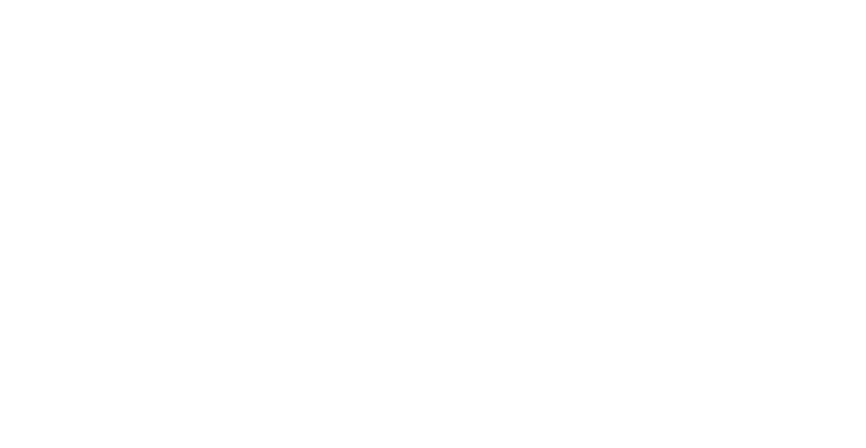
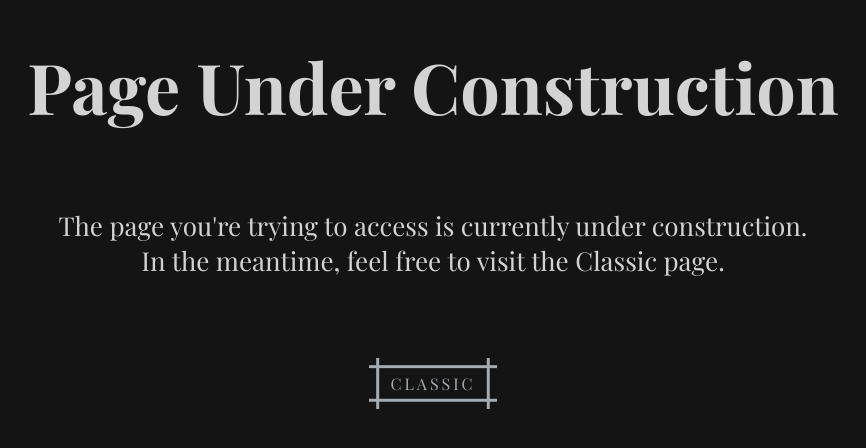
Before and after one commit to Trlaic/portfolio, a React (Vite) app: page /resume-animated in a window 1280 px wide. Before the commit this address had no page. Shown: the part 176-624 px from the top of the page, without its empty margins (207-1073 px from the left). Built offline with nearby package versions, Linux system fonts and the light colour scheme; a web font is replaced by a local one.

Commit message:
x17: Add UnderConstruction page

```diff
--- a/src/App.tsx
+++ b/src/App.tsx
@@ -1,6 +1,7 @@
 import { BrowserRouter, Route, Routes } from "react-router-dom"
 import React, { Suspense } from "react"
 import LoadingPage from "./pages/LoadingPage"
+import AnimatedPage from "./pages/AnimatedPage/AnimatedPage";
 
 const HomePage = React.lazy(() => import('./pages/HomePage'));
 const ClassicPage = React.lazy(() => import('./pages/ClassicPage/ClassicPage'));
@@ -12,6 +13,7 @@
         <Routes>
           <Route path="/" element={<HomePage />}/>
           <Route path="/resume" element={<ClassicPage />}/>
+          <Route path="resume-animated" element={<AnimatedPage />}/>
         </Routes>
       </Suspense>
       </BrowserRouter>
--- /dev/null
+++ b/src/pages/AnimatedPage/AnimatedPage.module.scss
@@ -0,0 +1,31 @@
+@import '../../variables.scss';
+
+.container {
+    height: 100vh;
+    width: 100vw;
+    display: flex;
+    background-color: $background-color;
+    justify-content: center;
+    align-items: center;
+    color: $color-gray-light;
+}
+
+.text {
+    display: flex;
+    flex-direction: column;
+    justify-content: center;
+    align-items: center;
+}
+
+.heading {
+    font-size: 7rem;
+    margin-bottom: 7.5rem;
+}
+
+.paragraph {
+    font-size: 2.6rem;
+}
+
+.paragraph:last-of-type {
+    margin-bottom: 8rem;
+}
--- /dev/null
+++ b/src/pages/AnimatedPage/AnimatedPage.tsx
@@ -0,0 +1,26 @@
+import { useNavigate } from "react-router-dom"
+import style from './AnimatedPage.module.scss'
+
+const AnimatedPage = () => {
+    const navigate = useNavigate()
+    function goToClassicPage() {
+        navigate('/resume')
+    }
+
+    return (
+        <div className={style.container}>
+            <div className={style.text}>
+                <h1 className={style.heading}>Page Under Construction</h1>
+                <p className={style.paragraph}>
+                    The page you're trying to access is currently under construction.
+                </p>
+                <p className={style.paragraph}>
+                    In the meantime, feel free to visit the Classic page.
+                </p>
+                <button onClick={goToClassicPage} className="button">Classic</button>
+            </div>
+        </div>
+    )
+}
+
+export default AnimatedPage
--- a/src/pages/HomePage.tsx
+++ b/src/pages/HomePage.tsx
@@ -8,13 +8,16 @@
         navigate('/resume')
     }
 
+    function goToAnimatedPage() {
+        navigate('/resume-animated')
+    }
     return (
         <div className={styles.container}>
             <h1 className={styles.heading}>Portfolio | Igor Trlaic</h1>
             <div className={styles.button_container}>
                 <button onClick={goToClassicPage} className={`${styles.margin_right} button`}>Classic</button>
                 <GeometryBox />
-                <button className={`${styles.margin_left} button`}>Animated</button>
+                <button onClick={goToAnimatedPage} className={`${styles.margin_left} button`}>Animated</button>
             </div>
         </div>
     )
```
